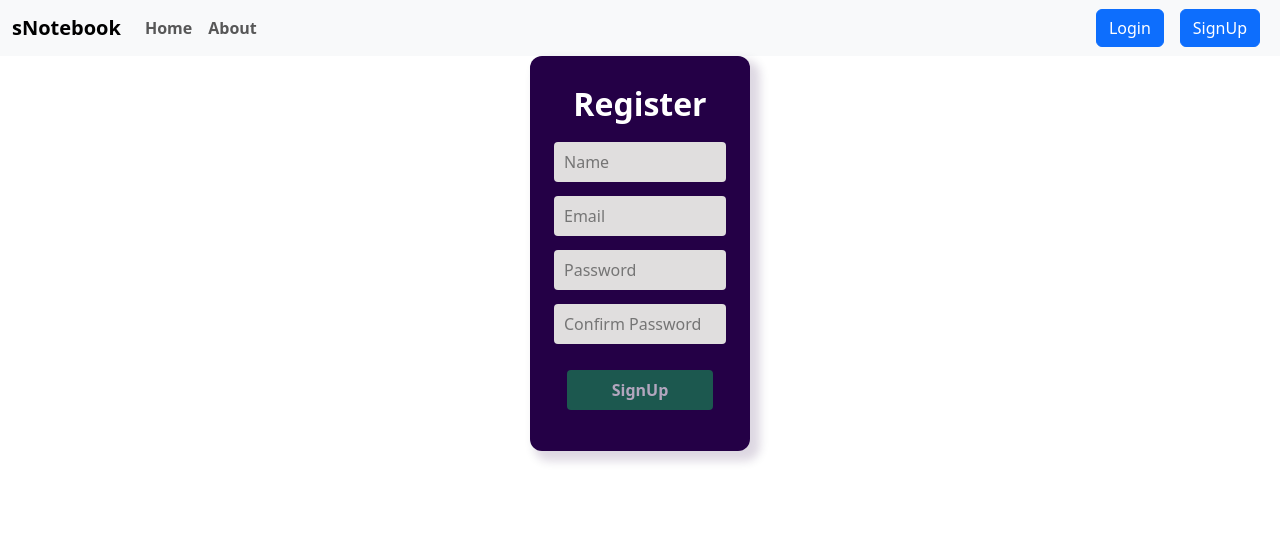
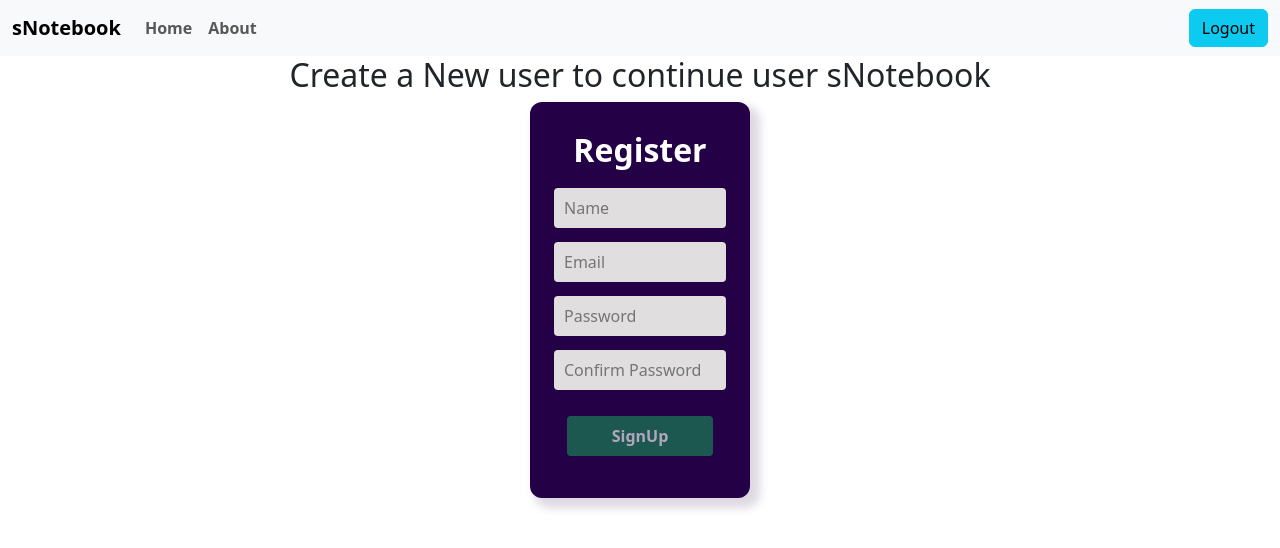
Before and after one commit to Gkumar20/sNotebook, a React (Create React App) app: page /signup in a window 1280 px wide. Shown: the top 548 px of the page. Built offline with nearby package versions, Linux system fonts and the light colour scheme; sample sign-in values are in the browser's storage.

Commit message:
completed app snotebook

```diff
--- a/package.json
+++ b/package.json
@@ -7,6 +7,7 @@
     "@testing-library/react": "^13.4.0",
     "@testing-library/user-event": "^13.5.0",
     "concurrently": "^7.6.0",
+    "nodemon": "^2.0.22",
     "react": "^18.2.0",
     "react-dom": "^18.2.0",
     "react-router-dom": "^6.8.2",
--- a/src/components/Login.js
+++ b/src/components/Login.js
@@ -38,14 +38,15 @@ const Login = (props) => {
       }
     return (
         <div className='container '>
+        <h2 className='text-center'>Login to continue user sNotebook</h2>
             <div className="mainui top-0 start-50 translate-middle-x">
                 <input type="checkbox" id="chk" aria-hidden="true" />
 
                 <div className="login">
                     <form className="form" onSubmit={handleSubmit}>
                         <label htmlFor="chk" aria-hidden="true">Log in</label>
-                        <input className="input" type="email" id='email' value={auth.email} onChange={onChange} name="email" placeholder="Email"  />
-                        <input className="input" type="password" id='password' value={auth.password} onChange={onChange} name="password" placeholder="Password"  />
+                        <input className="input" type="email" autoComplete="username" id='email' value={auth.email} onChange={onChange} name="email" placeholder="Email" minLength={5} required />
+                        <input className="input" type="password" autoComplete="current-password" id='password' value={auth.password} onChange={onChange} name="password" placeholder="Password" minLength={5} required />
                         <button type="submit" >Log in</button>
                     </form>
                 </div>
--- a/src/components/Navbar.js
+++ b/src/components/Navbar.js
@@ -1,7 +1,12 @@
 import React from 'react'
-import { Link,useLocation } from "react-router-dom";
+import { Link,useLocation, useNavigate } from "react-router-dom";
 
 function Navbar() {
+    let Navigate = useNavigate();
+    const handleLogout = () => {
+        localStorage.removeItem('token');
+        Navigate("/login");
+    }
     // uselocation used for location of /,/about,/anything
     let location = useLocation();
 
@@ -22,10 +27,10 @@ function Navbar() {
                             <Link className={`nav-link fw-bolder ${location.pathname==="/about"?"active":""}`} to="/about">About</Link>
                         </li>
                     </ul>
-                    <form className="d-flex">
+                    {!localStorage.getItem('token')?<form className="d-flex">
                     <Link className="btn btn-primary mx-2" to="/login" role="button">Login</Link>
                     <Link className="btn btn-primary mx-2" to="/signup" role="button">SignUp</Link>
-                    </form>
+                    </form>:<button type="button" onClick={handleLogout} className="btn btn-info">Logout</button>}
                 </div>
             </div>
         </nav>
--- a/src/components/Signup.js
+++ b/src/components/Signup.js
@@ -37,15 +37,22 @@ function Signup(props) {
     }
     return (
         <div className='container '>
+        <h2 className='text-center'>Create a New user to continue user sNotebook</h2>
             <div className="mainui top-0 start-50 translate-middle-x">
                 <input type="checkbox" id="chk" aria-hidden="true" />
                 <div className="SignUp">
                     <form className="form" onSubmit={handleSubmit}>
                         <label htmlFor="chk" aria-hidden="true">Register</label>
+
                         <input className="input" type="name" name="name" id='name' value={auth.name} onChange={onChange} placeholder="Name" required="" />
-                        <input className="input" type="email" name="email" id='email' value={auth.email} onChange={onChange} placeholder="Email" required="" />
-                        <input className="input" type="password" id='password' name="password" value={auth.password} onChange={onChange} placeholder="Password" minLength={5} required/>
-                        <input className="input" type="password" id='cpassword' name="cpassword" value={auth.cpassword} onChange={onChange} placeholder="Confirm Password" minLength={5} required />
+
+
+                        <input className="input" type="email" autoComplete="username" name="email" id='email' value={auth.email} onChange={onChange} placeholder="Email" required="" />
+
+                        <input className="input" type="password" autoComplete="new-password" id='password' name="password" value={auth.password} onChange={onChange} placeholder="Password" minLength={5} required/>
+
+                        <input className="input" type="password" autoComplete="new-password"  id='cpassword' name="cpassword" value={auth.cpassword} onChange={onChange} placeholder="Confirm Password" minLength={5} required />
+
                         <button type="submit" disabled={auth.cpassword!==auth.password || auth.password.length===0} className="btn btn-success">SignUp</button>
                     </form>
                 </div>
```
Also changed, not shown: 1 other file (tests, documents, lock files or other folders).
